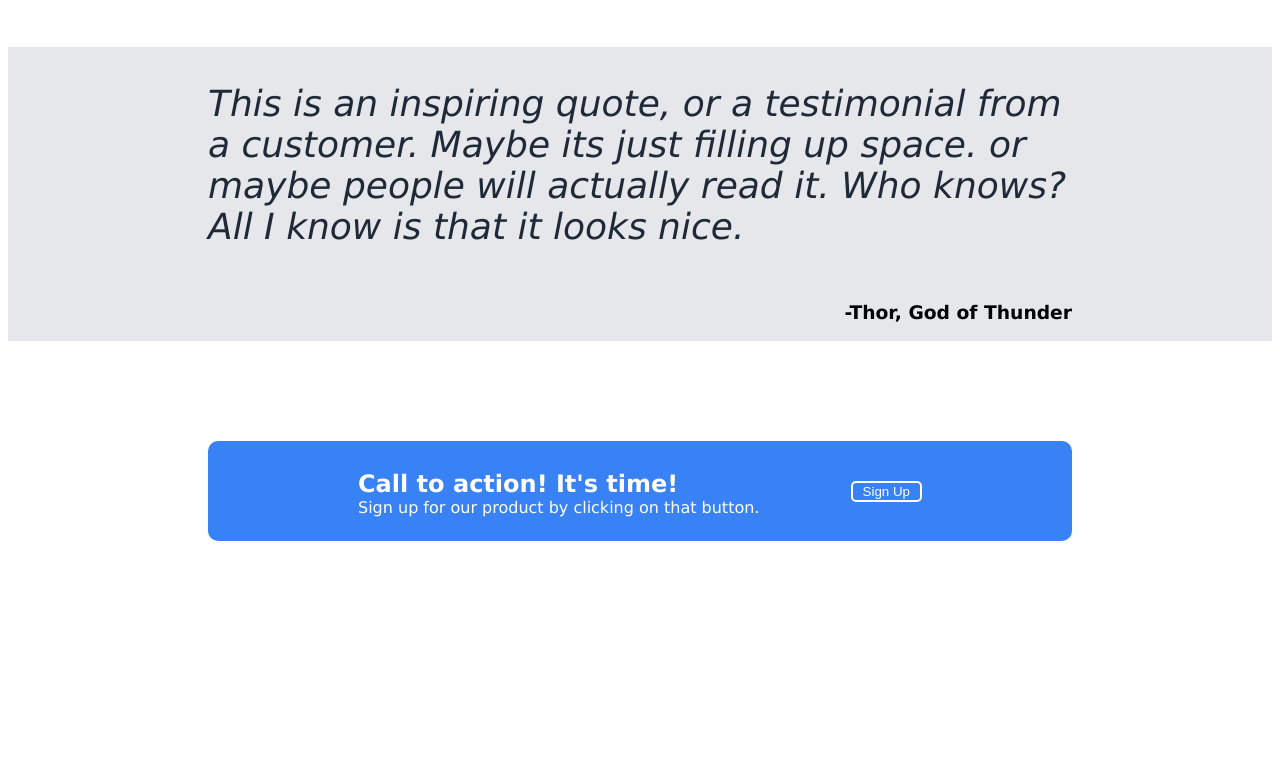
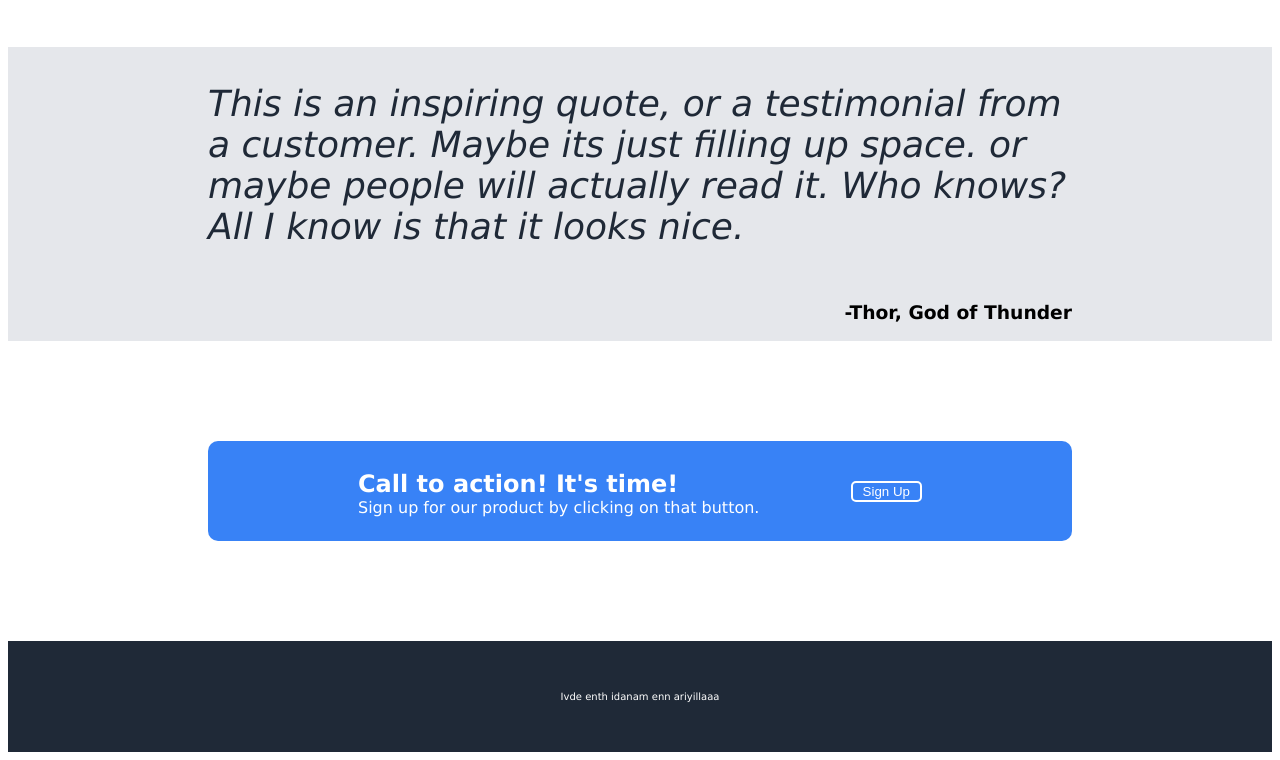
Before and after one commit to ferinsh/project-landing-page, a plain HTML site: page index.html in a window 1280 px wide. Shown: the part 856-1616 px from the top of the page. Before the commit the page ends 1505 px from the top, so only its background shows below. Drawn offline with Linux system fonts and the light colour scheme.

Commit message:
--Added footer

```diff
--- a/index.html
+++ b/index.html
@@ -116,6 +116,14 @@
     </section>
 
 
+    <!-- FOOTER -->
+
+    <section class="footer">
+        <div>
+            Ivde enth idanam enn ariyillaaa
+        </div>
+    </section>
+
 
 </body>
 </html>
--- a/style.css
+++ b/style.css
@@ -227,3 +227,15 @@ body{
     color: white;
 
 }
+
+
+/* Footer */
+
+.footer {
+    display: flex;
+    background: #1F2937;
+    justify-content: center;
+    font-size: 10px;
+    color: white;
+    padding: 50px;
+}
```
